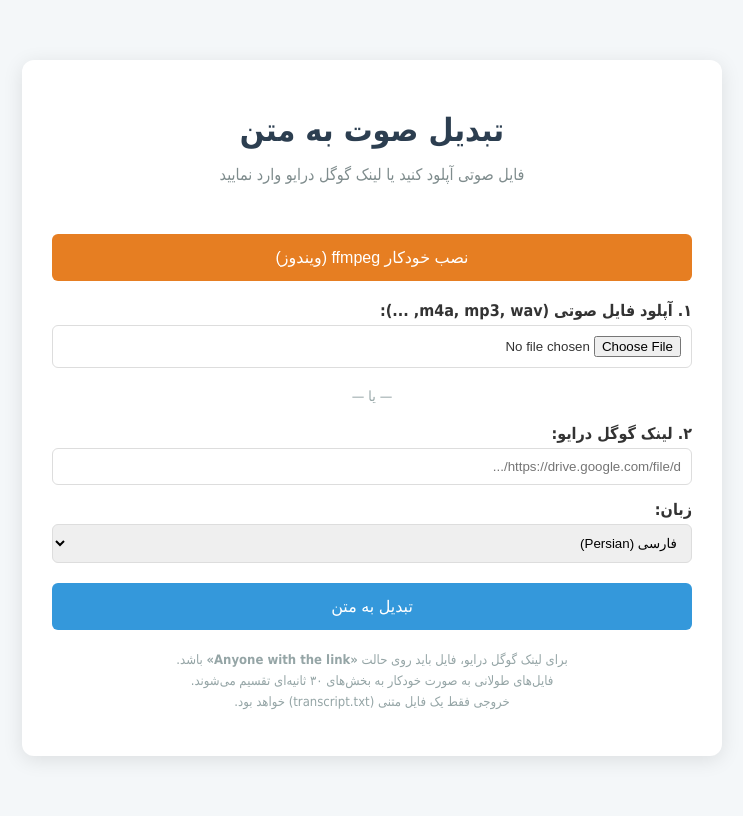
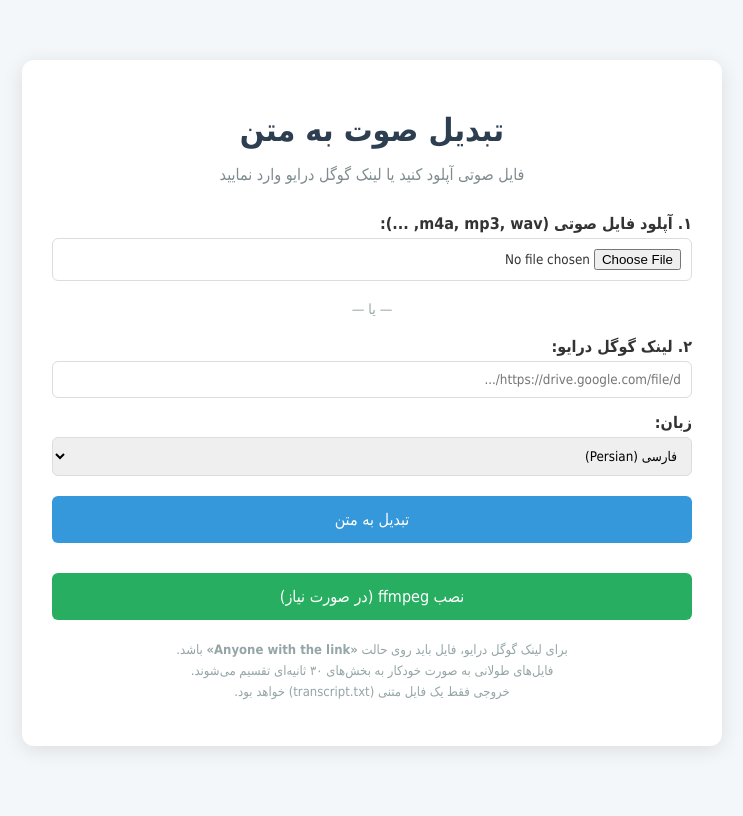
Before and after one commit to MFarkhondei/audio-to-text-web, a Flask app: page / in a window 1280 px wide. Shown: the whole page, without its empty margins (268-1011 px from the left). After the commit the page ends 750 px from the top, so only its background shows below. Run offline with Flask 3, Linux system fonts and the light colour scheme; parts of the project's set-up code (start-up, migrations or seed data) failed here and were passed over; some web fonts are replaced.

Commit message:
Apply Vazir font to buttons and all form elements

```diff
--- a/templates/index.html
+++ b/templates/index.html
@@ -57,11 +57,15 @@
             border: none;
             border-radius: 6px;
             font-size: 16px;
+            font-family: Vazir, Tahoma, Arial, sans-serif;
             cursor: pointer;
             margin-top: 20px;
         }
         button:hover {
             background: #2980b9;
+        }
+        input, select, textarea {
+            font-family: Vazir, Tahoma, Arial, sans-serif;
         }
         .flash {
             background: #ffebee;
@@ -92,10 +96,6 @@
             {% endif %}
         {% endwith %}
 
-        <form method="post" action="/install-ffmpeg" style="margin-bottom: 20px;">
-            <button type="submit" style="background:#e67e22;">نصب خودکار ffmpeg (ویندوز)</button>
-        </form>
-
         <form method="post" enctype="multipart/form-data">
             <label for="audio">۱. آپلود فایل صوتی (m4a, mp3, wav, ...):</label>
             <input type="file" name="audio" id="audio" accept="audio/*,.m4a,.mp3,.wav,.aac">
@@ -115,6 +115,10 @@
             <button type="submit">تبدیل به متن</button>
         </form>
 
+        <form method="post" action="/install-ffmpeg" style="margin-top: 10px;">
+            <button type="submit" style="background: #27ae60;">نصب ffmpeg (در صورت نیاز)</button>
+        </form>
+
         <p class="note">
             برای لینک گوگل درایو، فایل باید روی حالت <strong>«Anyone with the link»</strong> باشد.<br>
             فایل‌های طولانی به صورت خودکار به بخش‌های ۳۰ ثانیه‌ای تقسیم می‌شوند.<br>
```
